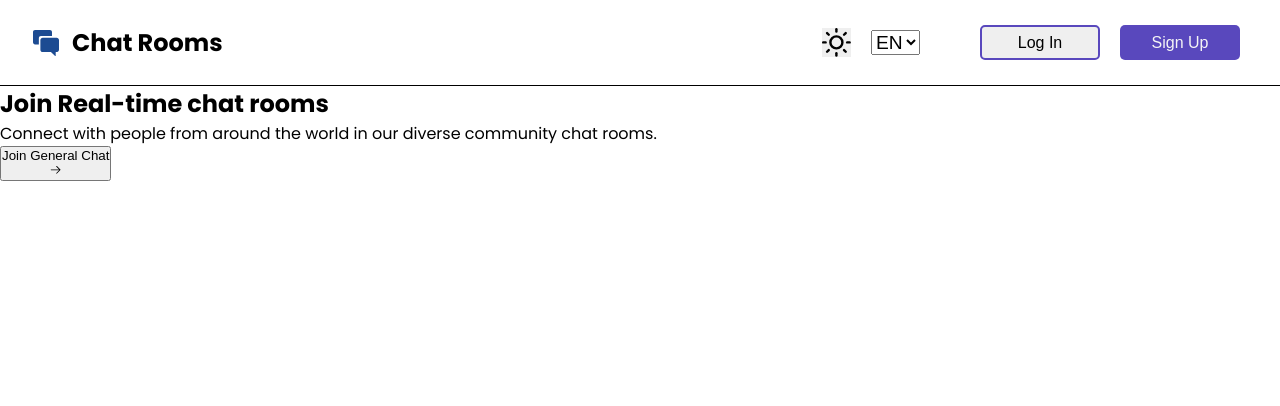
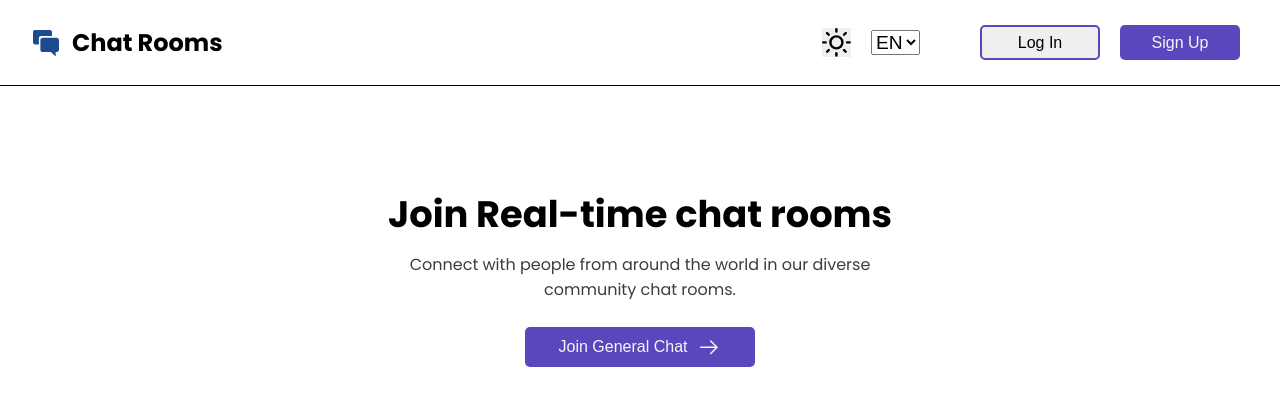
Before and after one commit to RodrigoLV9/chat-rooms, a React (Vite) app: page / in a window 1280 px wide. Shown: the top 406 px of the page. Built offline with nearby package versions, Linux system fonts and the light colour scheme.

Commit message:
style(Hero): Add basic style for Hero component of main page

```diff
--- a/src/components/Main/Hero.tsx
+++ b/src/components/Main/Hero.tsx
@@ -1,5 +1,6 @@
 import React from 'react'
 import { GoArrowRight as IconArrow } from "react-icons/go";
+import '../../styles/Hero.css'
 export const Hero:React.FC = () => {
   return (
     <section className='hero'>
@@ -7,7 +8,7 @@ export const Hero:React.FC = () => {
         <p>Connect with people from around the world in our diverse community chat rooms.</p>
         <button className='hero__button'>
             <p>Join General Chat</p>
-            <IconArrow/>
+            <IconArrow className='hero__button-icon'/>
         </button>
     </section>
   )
--- /dev/null
+++ b/src/styles/Hero.css
@@ -0,0 +1,37 @@
+.hero{
+    width:550px;
+    height: 400px;
+    text-align: center;
+    margin:100px auto;
+}
+.hero h1{
+    font-size: 2.3rem;
+    margin:10px 0
+}
+.hero>p{
+    color:rgb(61, 61, 61)
+}
+.hero__button{
+    background-color: rgb(89, 72, 189);
+    width: 230px;
+    height: 40px;
+    border-radius: 5px;
+    border: none;
+    display: flex;
+    align-items: center;
+    justify-content: center;
+    gap:10px;
+    margin:25px auto;
+    font-weight: 500;
+    font-size: 1rem;
+    color:whitesmoke;
+    cursor: pointer;
+    transition: background-color .3s ease-out;
+}
+.hero__button-icon{
+    font-size: 1.5rem;
+}
+.hero__button:hover{
+    background-color: rgb(60, 46, 139);
+
+}
```
